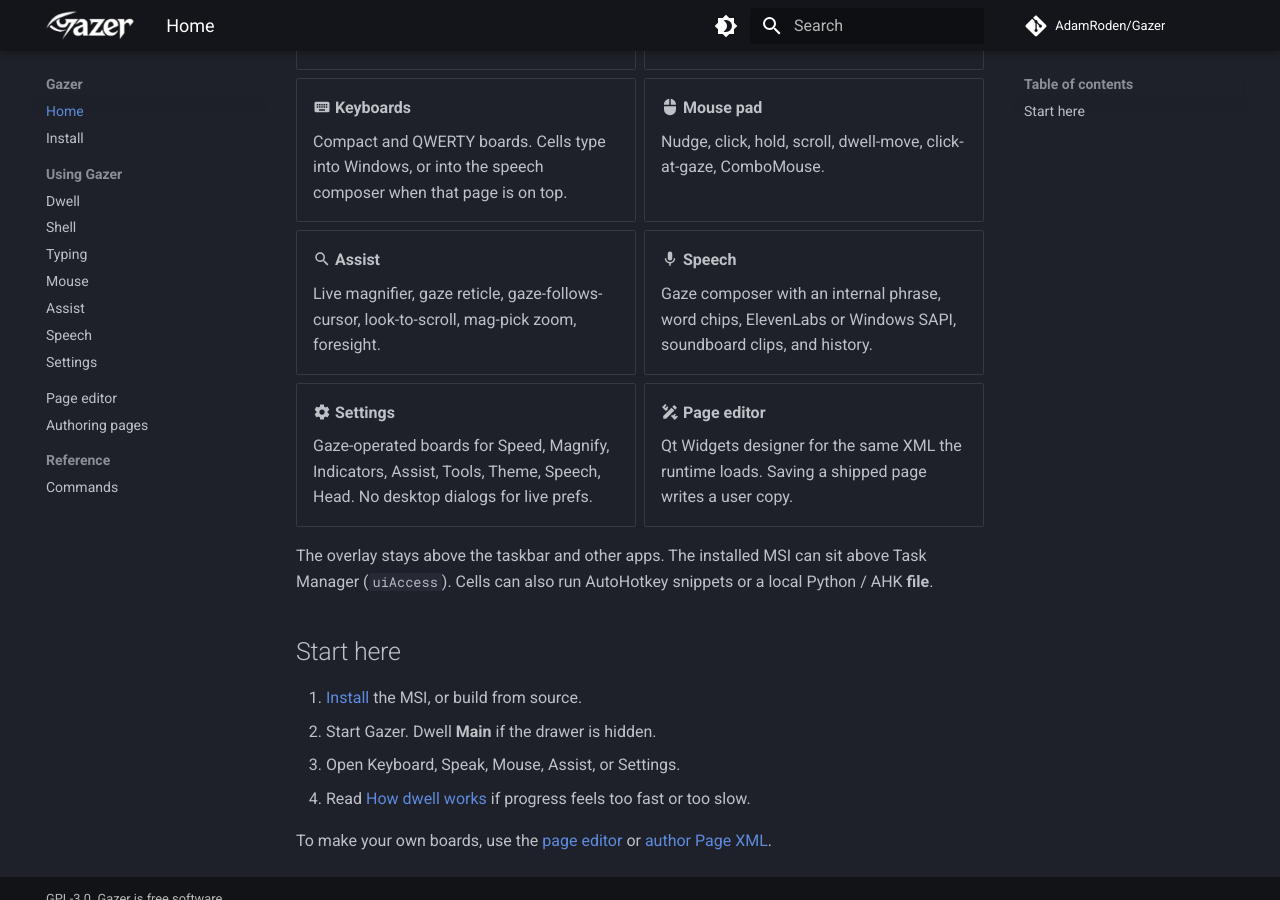
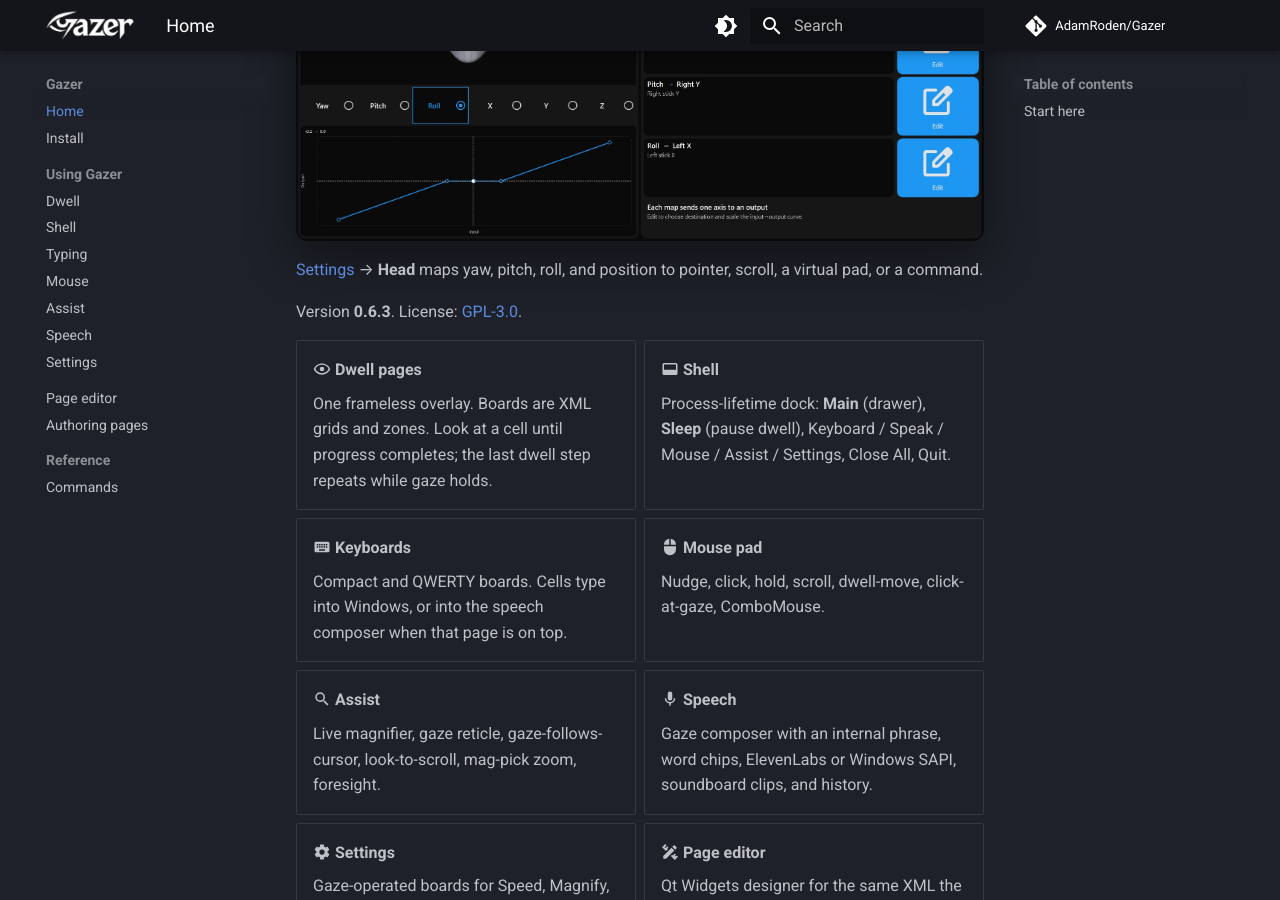
Before and after one commit to AdamRoden/Gazer, an MkDocs documentation site: the page built from website/docs/index.md, in a window 1280 px wide and 900 px high, scrolled down 1197 px. Built offline with MkDocs 1.6.1 and Material for MkDocs 9.7.7, drawn with Linux system fonts in a browser that asks for light colours; comment, search, counter and statistics services are not loaded.

Commit message:
docs: Add Head pose screenshot on the home page

```diff
--- a/website/docs/index.md
+++ b/website/docs/index.md
@@ -19,6 +19,10 @@ Gazer turns live gaze (Tobii Eye Tracker 5, or the mouse as a fallback) into on-
 </video>
 
 The dock drawer sits on the desktop. Hide and Sleep hang in the bezel below the screen — dwell targets off the glass. Look at a cell until progress fills; that cell fires when you look away. A splash tour walks this on first launch (Assist → **Play tour** to replay).
+
+![Head pose settings: 3D preview, yaw/pitch/roll maps, and an input–output curve](assets/GazerHeadPose.jpg){ .overlay-shot }
+
+[Settings](settings.md) → **Head** maps yaw, pitch, roll, and position to pointer, scroll, a virtual pad, or a command.
 
 Version **0.6.3**. License: [GPL-3.0](https://github.com/AdamRoden/Gazer/blob/master/LICENSE).
 
```
Also changed, not shown: website/docs/assets/GazerHeadPose.jpg (added).
